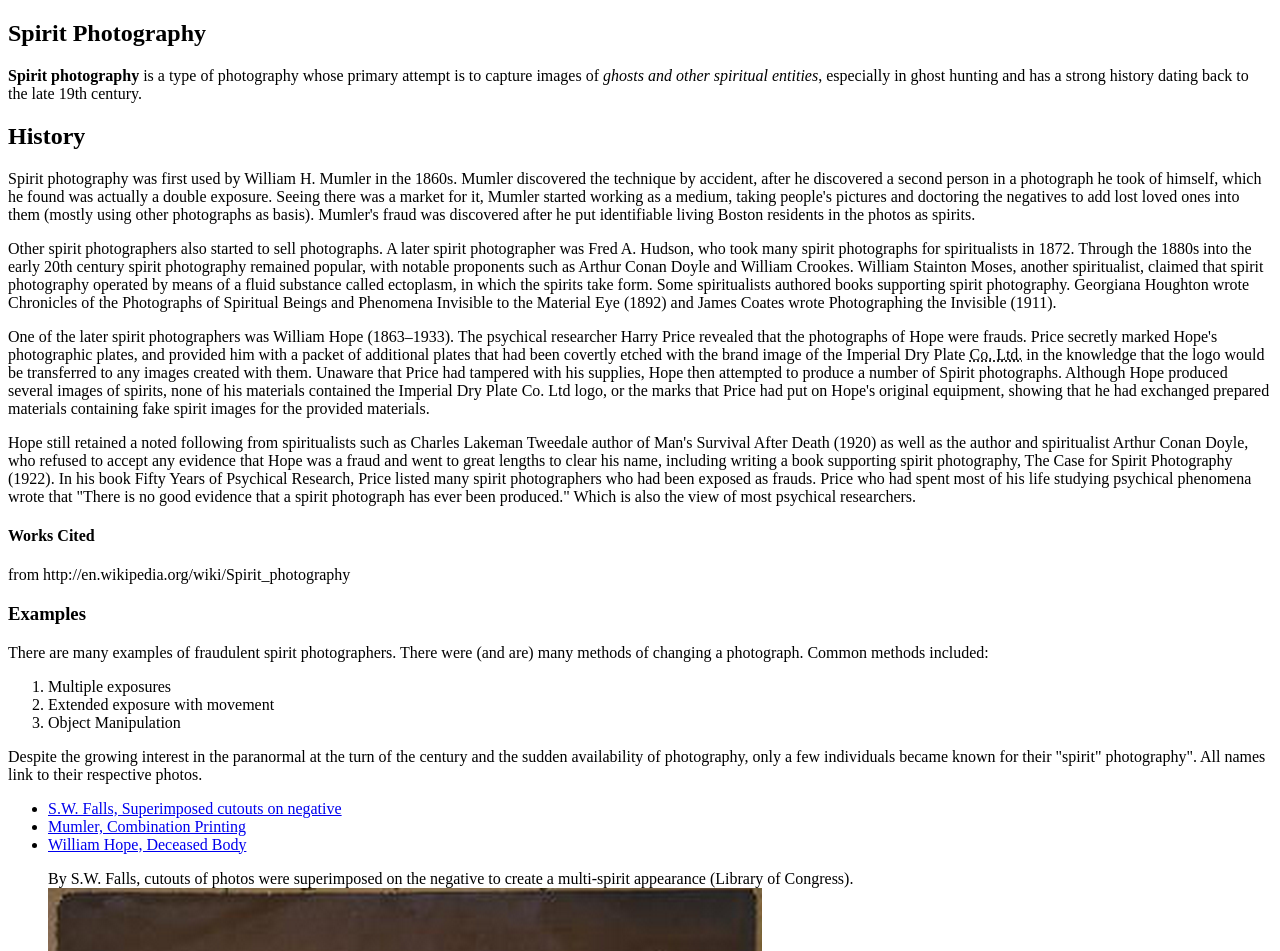
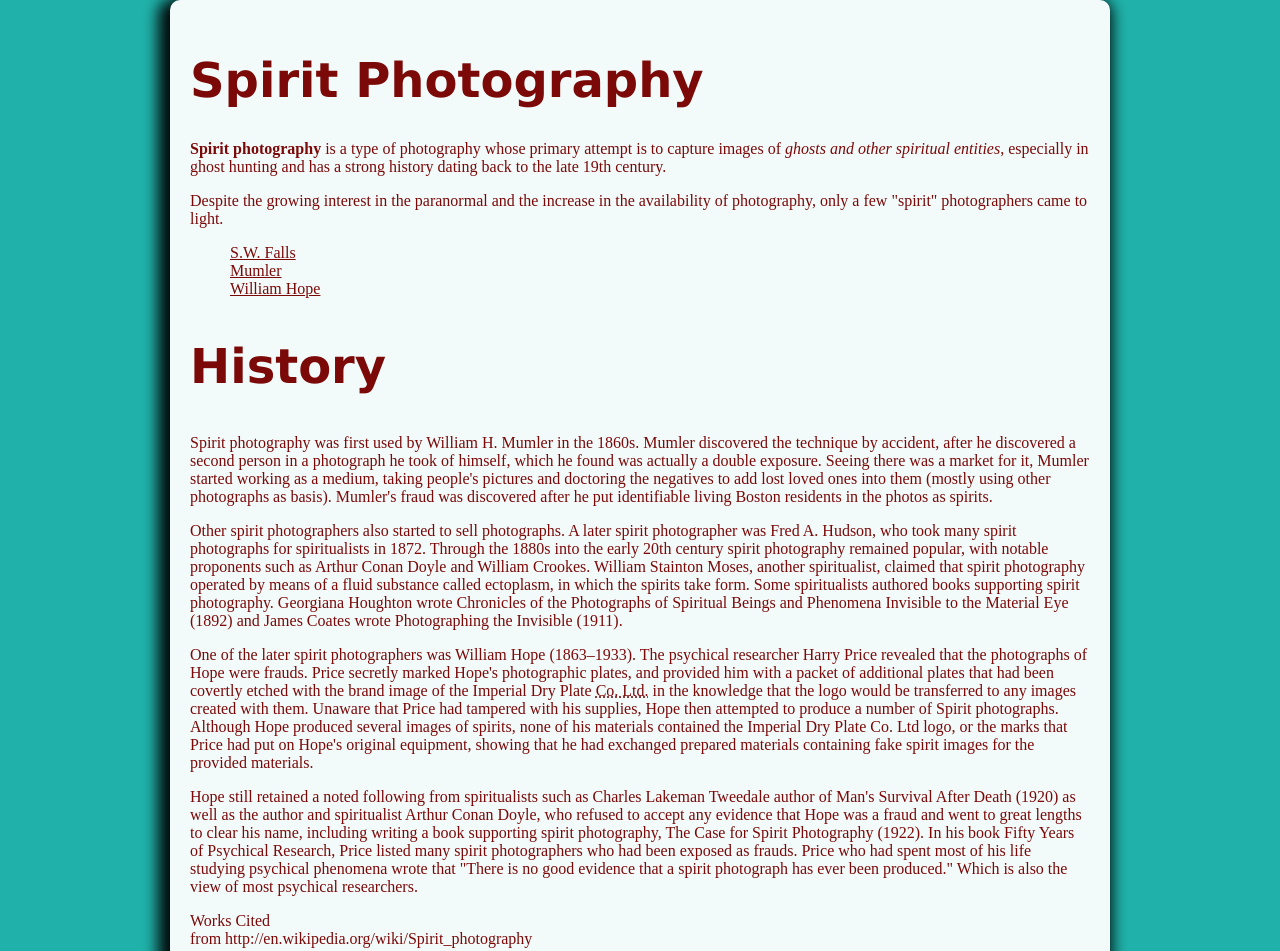
Before and after one commit to alcrawford/dws1, a plain HTML site: page Crawford_Adrienne_Project2/index.html in a window 1280 px wide. Shown: the top 951 px of the page. Drawn offline with Linux system fonts and the light colour scheme.

Commit message:
Completed Project 2

```diff
--- a/Crawford_Adrienne_Project1/index.html
+++ b/Crawford_Adrienne_Project2/index.html
@@ -3,9 +3,10 @@
 	<head>
 		<meta charset="utf-8" />
 		<title>Spirit Photography</title>
+		<link href="styles.css" rel="stylesheet"/>
 	</head>
 	<body>
-			<section>
+		<div id="newbie">
 			<header>
 
 			<h1>Spirit Photography</h1>
@@ -14,7 +15,20 @@
 			images of <em>ghosts and other spiritual entities</em>, especially in ghost hunting and has a
 			strong history dating back to the late 19th century.</p>
 
+			<p>Despite the growing interest in the paranormal and the increase in the availability of photography, only a few
+			"spirit" photographers came to light.</p>
+
+			<nav>
+
+				<ul>
+						<li><a href="#one">S.W. Falls</a></li>
+						<li><a href="#two">Mumler</a></li>
+						<li><a href="#three">William Hope</a></li>
+				</ul>
+
+			</nav>
 			</header>
+
 
 			<h2>History</h2>
 
@@ -51,62 +65,47 @@
 			psychical phenomena wrote that "There is no good evidence that a spirit photograph has ever been produced." Which
 			is also the view of most psychical researchers.</p>
 			<aside>
-			<h4>Works Cited</h4>
-			<p>from http://en.wikipedia.org/wiki/Spirit_photography</p>
+			<p>Works Cited<br>
+			from http://en.wikipedia.org/wiki/Spirit_photography</p>
 			</aside>
 
-			</section>
 
 			<section>
 			<h3>Examples</h3>
 
-			<p>There are many examples of fraudulent spirit photographers. There were (and are) many methods of changing a photograph. Common
-			methods included:
-			<nav>
+			<p> There were (and are) many methods of changing a photograph. Common
+			methods included: multiple exposures; extended exposure with movement; object Manipulation.
+			Several more examples with their pictures can be found below.</p>
+
 				<ol>
-						<li>Multiple exposures</li>
-						<li>Extended exposure with movement</li>
-						<li>Object Manipulation</li>
-
-				</ol>
-
-			</nav>
-
-			 <p>Despite the growing interest in the paranormal at the turn of the century and the sudden
-			 availability of photography, only a few individuals became known for their
-			 "spirit" photography". All names link to their respective photos.</p>
-
-			<nav>
-
-				<ul>
 						<li><a href="#one">S.W. Falls, Superimposed cutouts on negative</a></li>
 						<li><a href="#two">Mumler, Combination Printing</a></li>
 						<li><a href="#three">William Hope, Deceased Body</a></li>
-				</ul>
+				</ol>
 
-			</nav>
 
 			<figure>
 			<figcaption id="one">By S.W. Falls, cutouts of photos were superimposed on the negative to create a multi-spirit appearance (Library of Congress).
 			</figcaption>
 			<a href="images/Faked-SWFalls.png"><img src="images/Faked-SWFalls.png"
-			alt="seance"/></a>
+			alt="Falls"/></a>
 			</figure>
 
 			<figure>
 			<figcaption id="two">By Mumler, a picture of the circus founder, P.T. Barnum with the "ghost" of Lincoln. From Wikimedia Commons,
 			made by combination printing.</figcaption>
-			<a href="images/Faked-Mumler.png"><img src="images/Faked-Mumler.png" alt="Barnum"/></a>
+			<a href="images/Faked-Mumler.png"><img src="images/Faked-Mumler.png" alt="Mumler"/></a>
 			</figure>
 
 			<figure>
 			<figcaption id="three">By William Hope, this is a picture of Hope's two friends and at the wheel, their dead son. Macabre, indeed.
 			Of course, this was the era of post-mortem memorial photography (Library of Congress).</figcaption>
-			<a href="images/Faked-WHope.png"><img src="images/Faked-WHope.png" alt="body"/></a>
+			<a href="images/Faked-WHope.png"><img src="images/Faked-WHope.png" alt="Hope"/></a>
 			</figure>
 			</section>
 
 			<footer>
 			</footer>
-
+		</div>
+	</body>
 </html>
--- /dev/null
+++ b/Crawford_Adrienne_Project2/styles.css
@@ -0,0 +1,72 @@
+/*----css in chronological order of html elements----*/
+
+body {
+	background-color: #20B2AA;
+	color: #800000;
+	opacity: .95;
+	margin: 0px auto;
+	width: 960px;
+}
+
+#newbie {
+	width: 900px;
+	margin: 0px auto;
+	padding: 20px;
+	border-radius: 10px;
+	-moz-border-radius: 10px;
+	-webkit-border-radius: 10px;
+	box-shadow: -5px 5px 15px 7px #000;
+	background-color: #ffffff;
+
+h1 {
+	text-shadow: 3px;
+}
+
+h1, h2, h3, h4{
+	font-family: norwesterregular, Verdana, serif;
+	color: #800000;
+	font-size: 3.0em;
+	text-align: left;
+	text-transform: none;
+	text-decoration: none;
+}
+
+ul {
+	list-style-type: none;
+}
+
+/*------ unvisited link---- */
+
+a:link {
+    color: #800000;
+}
+
+/*------ visited link------ */
+
+a:visited {
+    color: #87CEEB;
+}
+
+/*------ mouse over link----- */
+a:hover {
+    color: #808080;
+}
+
+/*------ selected link------ */
+
+a:active {
+    color: #7FFF00;
+}
+
+@font-face {
+    font-family: 'norwesterregular';
+    src: url('norwester-webfont.eot');
+    src: url('norwester-webfont.eot?#iefix') format('embedded-opentype'),
+         url('norwester-webfont.woff2') format('woff2'),
+         url('norwester-webfont.woff') format('woff'),
+         url('norwester-webfont.ttf') format('truetype'),
+         url('norwester-webfont.svg#norwesterregular') format('svg');
+    font-weight: normal;
+    font-style: normal;
+
+}
```
Also changed, not shown: Crawford_Adrienne_Project2/gitlinks.txt (added), Crawford_Adrienne_Project2/images/Faked-Mumler.png (added), Crawford_Adrienne_Project2/images/Faked-SWFalls.png (added), Crawford_Adrienne_Project2/images/Faked-WHope.png (added), Crawford_Adrienne_Project2/norwester-webfont.ttf (added), 1 other file.
